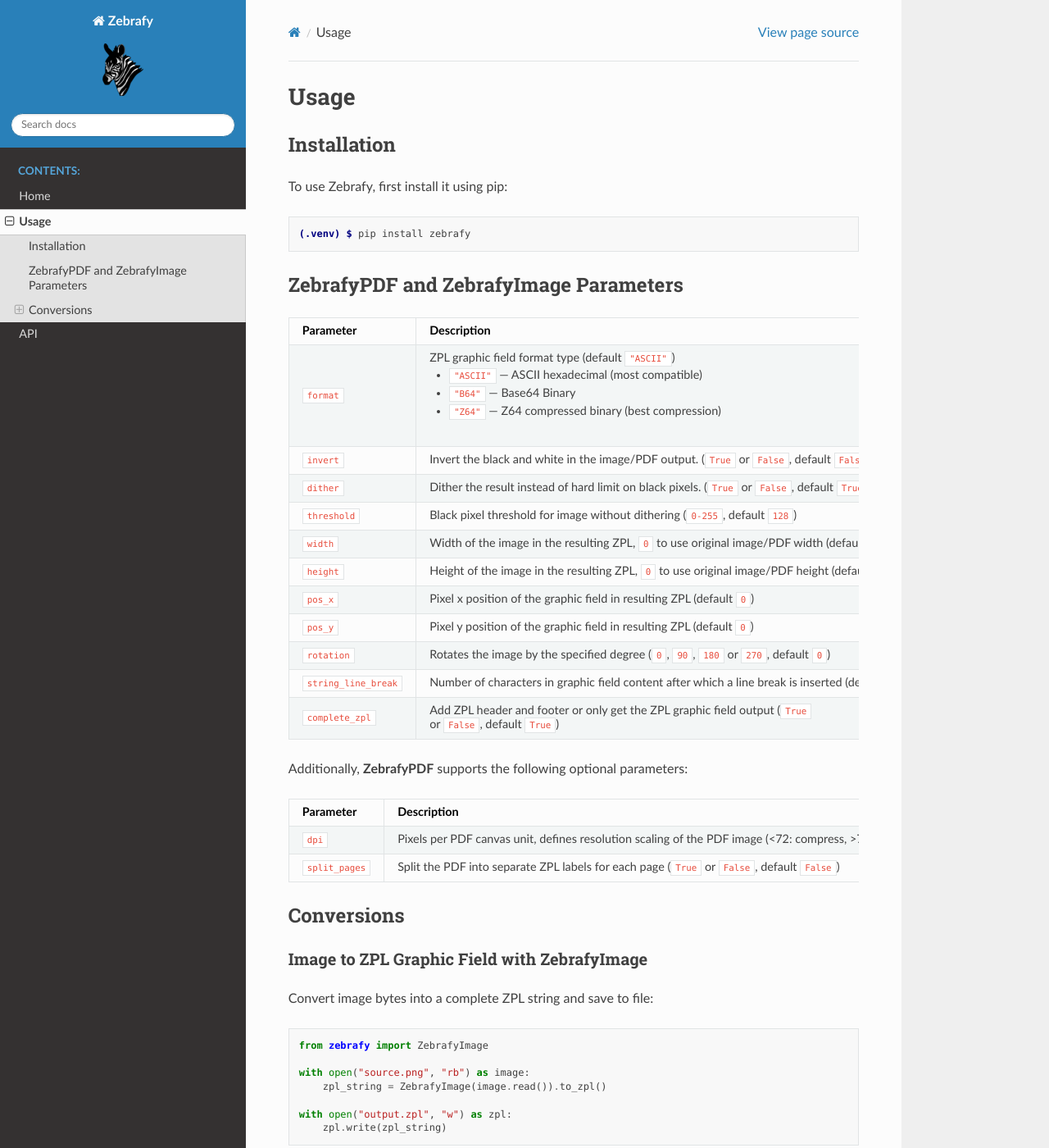
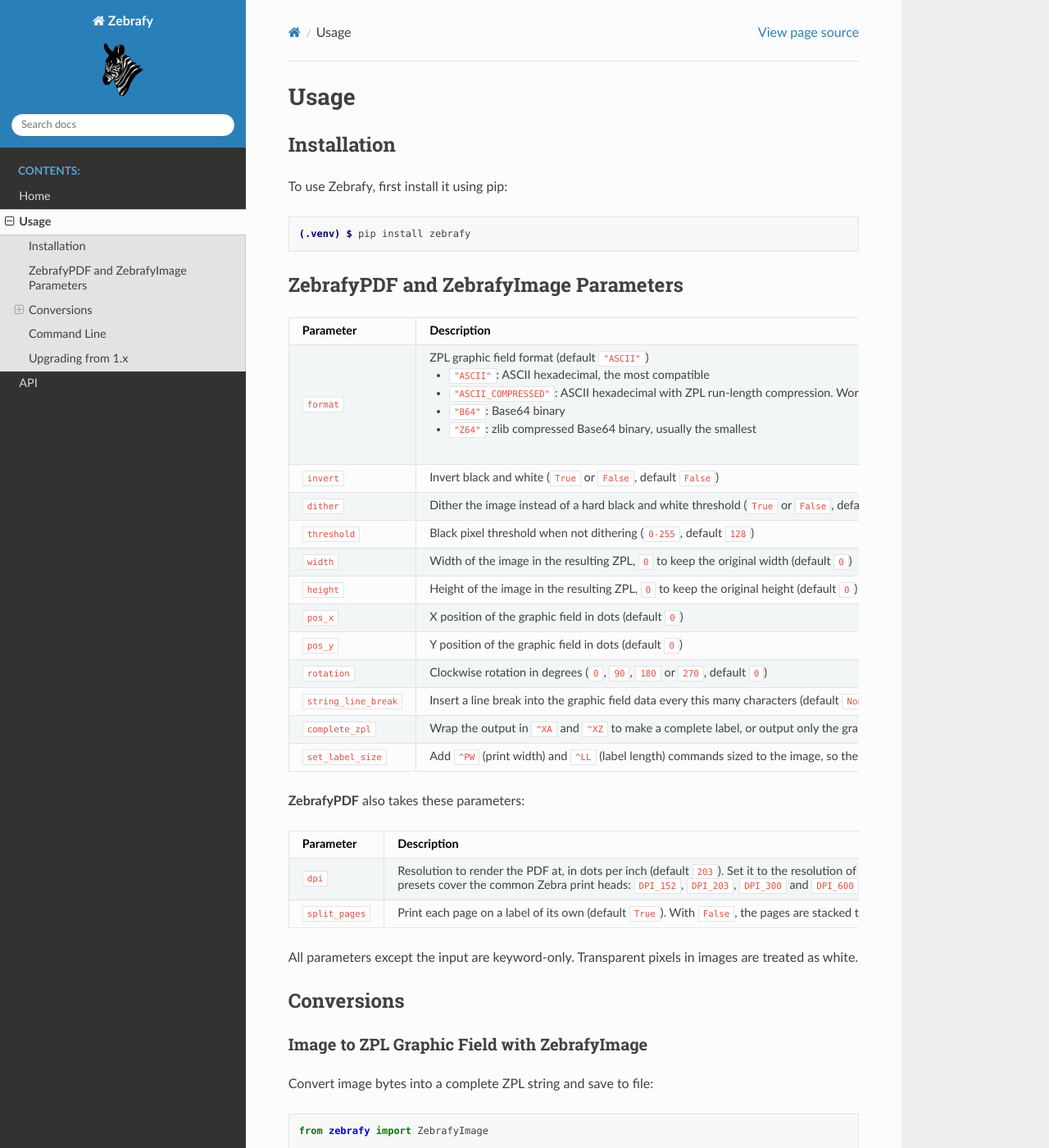
Before and after one commit to miikanissi/zebrafy, a Sphinx documentation site: the page built from docs/usage.rst, in a window 1280 px wide and 1400 px high. Shown: the whole window at 82% size. Built offline with Sphinx 7.4.7 and the Read the Docs theme 3.1.0, drawn with Linux system fonts in a browser that asks for light colours; the version number could not be read and is left out; some of the changed text lies outside the part shown.

Commit message:
docs: document 2.0 options, the CLI and upgrading from 1.x
The parameter tables cover ASCII_COMPRESSED, set_label_size, clockwise
rotation, the 203 DPI default with the PrinterDPI presets, and the new
split_pages default. They are list-tables now, which are easier to edit
than the wide grid tables.

New sections describe the zebrafy command and what changes when
upgrading from 1.x. The API reference includes zebrafy.options.

```diff
--- a/docs/usage.rst
+++ b/docs/usage.rst
@@ -16,45 +16,71 @@
 ZebrafyPDF and ZebrafyImage Parameters
 --------------------------------------
 
-+-----------------------+--------------------------------------------------------------------------------------------------------------+
-| Parameter             | Description                                                                                                  |
-+=======================+==============================================================================================================+
-| ``format``            | ZPL graphic field format type (default ``"ASCII"``)                                                          |
-|                       |                                                                                                              |
-|                       | - ``"ASCII"`` — ASCII hexadecimal (most compatible)                                                          |
-|                       | - ``"B64"`` — Base64 Binary                                                                                  |
-|                       | - ``"Z64"`` — Z64 compressed binary (best compression)                                                       |
-+-----------------------+--------------------------------------------------------------------------------------------------------------+
-| ``invert``            | Invert the black and white in the image/PDF output. (``True`` or ``False``, default ``False``)               |
-+-----------------------+--------------------------------------------------------------------------------------------------------------+
-| ``dither``            | Dither the result instead of hard limit on black pixels. (``True`` or ``False``, default ``True``)           |
-+-----------------------+--------------------------------------------------------------------------------------------------------------+
-| ``threshold``         | Black pixel threshold for image without dithering (``0-255``, default ``128``)                               |
-+-----------------------+--------------------------------------------------------------------------------------------------------------+
-| ``width``             | Width of the image in the resulting ZPL, ``0`` to use original image/PDF width (default ``0``)               |
-+-----------------------+--------------------------------------------------------------------------------------------------------------+
-| ``height``            | Height of the image in the resulting ZPL, ``0`` to use original image/PDF height (default ``0``)             |
-+-----------------------+--------------------------------------------------------------------------------------------------------------+
-| ``pos_x``             | Pixel x position of the graphic field in resulting ZPL (default ``0``)                                       |
-+-----------------------+--------------------------------------------------------------------------------------------------------------+
-| ``pos_y``             | Pixel y position of the graphic field in resulting ZPL (default ``0``)                                       |
-+-----------------------+--------------------------------------------------------------------------------------------------------------+
-| ``rotation``          | Rotates the image by the specified degree (``0``, ``90``, ``180`` or ``270``, default ``0``)                 |
-+-----------------------+--------------------------------------------------------------------------------------------------------------+
-| ``string_line_break`` | Number of characters in graphic field content after which a line break is inserted (default ``None``)        |
-+-----------------------+--------------------------------------------------------------------------------------------------------------+
-| ``complete_zpl``      | Add ZPL header and footer or only get the ZPL graphic field output (``True`` or ``False``, default ``True``) |
-+-----------------------+--------------------------------------------------------------------------------------------------------------+
+.. list-table::
+   :header-rows: 1
+   :widths: 20 80
 
-Additionally, **ZebrafyPDF** supports the following optional parameters:
+   * - Parameter
+     - Description
+   * - ``format``
+     - ZPL graphic field format (default ``"ASCII"``)
 
-+-----------------------+-----------------------------------------------------------------------------------------------------------------------+
-| Parameter             | Description                                                                                                           |
-+=======================+=======================================================================================================================+
-| ``dpi``               | Pixels per PDF canvas unit, defines resolution scaling of the PDF image (<72: compress, >72: stretch, default ``72``) |
-+-----------------------+-----------------------------------------------------------------------------------------------------------------------+
-| ``split_pages``       | Split the PDF into separate ZPL labels for each page (``True`` or ``False``, default ``False``)                       |
-+-----------------------+-----------------------------------------------------------------------------------------------------------------------+
+       - ``"ASCII"``: ASCII hexadecimal, the most compatible
+       - ``"ASCII_COMPRESSED"``: ASCII hexadecimal with ZPL run-length compression.
+         Works on the same printers as ``"ASCII"``. A PDF page with text comes out
+         5 to 50 times smaller, a photo about half the size
+       - ``"B64"``: Base64 binary
+       - ``"Z64"``: zlib compressed Base64 binary, usually the smallest
+   * - ``invert``
+     - Invert black and white (``True`` or ``False``, default ``False``)
+   * - ``dither``
+     - Dither the image instead of a hard black and white threshold (``True`` or
+       ``False``, default ``True``)
+   * - ``threshold``
+     - Black pixel threshold when not dithering (``0-255``, default ``128``)
+   * - ``width``
+     - Width of the image in the resulting ZPL, ``0`` to keep the original width
+       (default ``0``)
+   * - ``height``
+     - Height of the image in the resulting ZPL, ``0`` to keep the original height
+       (default ``0``)
+   * - ``pos_x``
+     - X position of the graphic field in dots (default ``0``)
+   * - ``pos_y``
+     - Y position of the graphic field in dots (default ``0``)
+   * - ``rotation``
+     - Clockwise rotation in degrees (``0``, ``90``, ``180`` or ``270``, default ``0``)
+   * - ``string_line_break``
+     - Insert a line break into the graphic field data every this many characters
+       (default ``None``)
+   * - ``complete_zpl``
+     - Wrap the output in ``^XA`` and ``^XZ`` to make a complete label, or output only
+       the graphic field (``True`` or ``False``, default ``True``)
+   * - ``set_label_size``
+     - Add ``^PW`` (print width) and ``^LL`` (label length) commands sized to the
+       image, so the printer doesn't crop it to its configured width (``True`` or
+       ``False``, default ``False``)
+
+**ZebrafyPDF** also takes these parameters:
+
+.. list-table::
+   :header-rows: 1
+   :widths: 20 80
+
+   * - Parameter
+     - Description
+   * - ``dpi``
+     - Resolution to render the PDF at, in dots per inch (default ``203``). Set it to
+       the resolution of your printer and the PDF prints at its real size. The
+       ``PrinterDPI`` presets cover the common Zebra print heads: ``DPI_152``,
+       ``DPI_203``, ``DPI_300`` and ``DPI_600``
+   * - ``split_pages``
+     - Print each page on a label of its own (default ``True``). With ``False``, the
+       pages are stacked top to bottom on one label
+
+All parameters except the input are keyword-only. Transparent pixels in images are
+treated as white.
+
 
 
 Conversions
@@ -144,7 +170,7 @@
           invert=True,
           dither=False,
           threshold=128,
-          dpi=72,
+          dpi=203,
           width=720,
           height=1280,
           pos_x=100,
@@ -183,3 +209,52 @@
 
   with open("output.pdf", "wb") as pdf:
       pdf.write(pdf_bytes)
+
+
+Command Line
+------------
+
+Installing zebrafy also installs a ``zebrafy`` command (``python -m zebrafy`` works
+too). It converts a PDF or an image to ZPL, or a ZPL file to a PDF or images:
+
+.. code-block:: console
+
+  $ zebrafy label.pdf -o label.zpl
+  $ zebrafy logo.png --format ascii_compressed --no-dither --pos-x 50 > logo.zpl
+  $ zebrafy label.zpl -o label.pdf
+  $ zebrafy label.zpl -o label.png
+
+The options match the library parameters: ``--format``, ``--invert``,
+``--no-dither``, ``--threshold``, ``--width``, ``--height``, ``--pos-x``, ``--pos-y``,
+``--rotation``, ``--line-break``, ``--graphic-field-only``, ``--label-size``,
+``--dpi`` and ``--no-split-pages``. Run ``zebrafy --help`` for details. Use ``-`` as
+the input to read from stdin. When a ZPL file has more than one graphic field, each
+one is saved as its own image, numbered ``label-1.png``, ``label-2.png`` and so on.
+
+
+Upgrading from 1.x
+------------------
+
+Version 2.0 changes the output, so check your labels after upgrading.
+
+- Black pixels now print black. Earlier versions wrote black pixels as blank dots and
+  white pixels as printed dots, so labels came out inverted and ``invert=True`` was
+  the workaround. Remove ``invert=True`` if you added it for that reason.
+- ``ZebrafyPDF`` renders at 203 DPI instead of 72, so a PDF prints at its real size
+  on a 203 DPI printer. Pass ``dpi=72`` to get the old size back.
+- ``ZebrafyPDF`` puts each page on its own label by default. Before, all pages were
+  printed on top of each other on one label. With ``split_pages=False`` the pages are
+  now stacked below each other.
+- ``rotation`` turns images clockwise, the same as PDF rotation, and keeps the whole
+  image. Before, ``ZebrafyImage`` turned counter-clockwise and cropped non-square
+  images.
+- Transparent pixels are white. Before, they took the color stored under them, which
+  is usually black.
+- ``ZebrafyZPL.to_pdf()`` stores the images losslessly and sizes each page for
+  203 DPI. Pass ``dpi`` to ``ZebrafyZPL`` for other printers.
+- The ``compression_type`` parameter is gone. Use ``format`` instead: ``"A"`` is
+  ``"ASCII"``, ``"B"`` is ``"B64"`` and ``"C"`` is ``"Z64"``.
+- Parameters after the input are keyword-only, and ``None`` is no longer accepted in
+  place of a default.
+- ASCII graphic fields use uppercase hexadecimal.
+- Python 3.10 or newer is required.
```
Also changed, not shown: README.rst (+112 -38 lines), docs/zebrafy.rst (+8 -0 lines).
